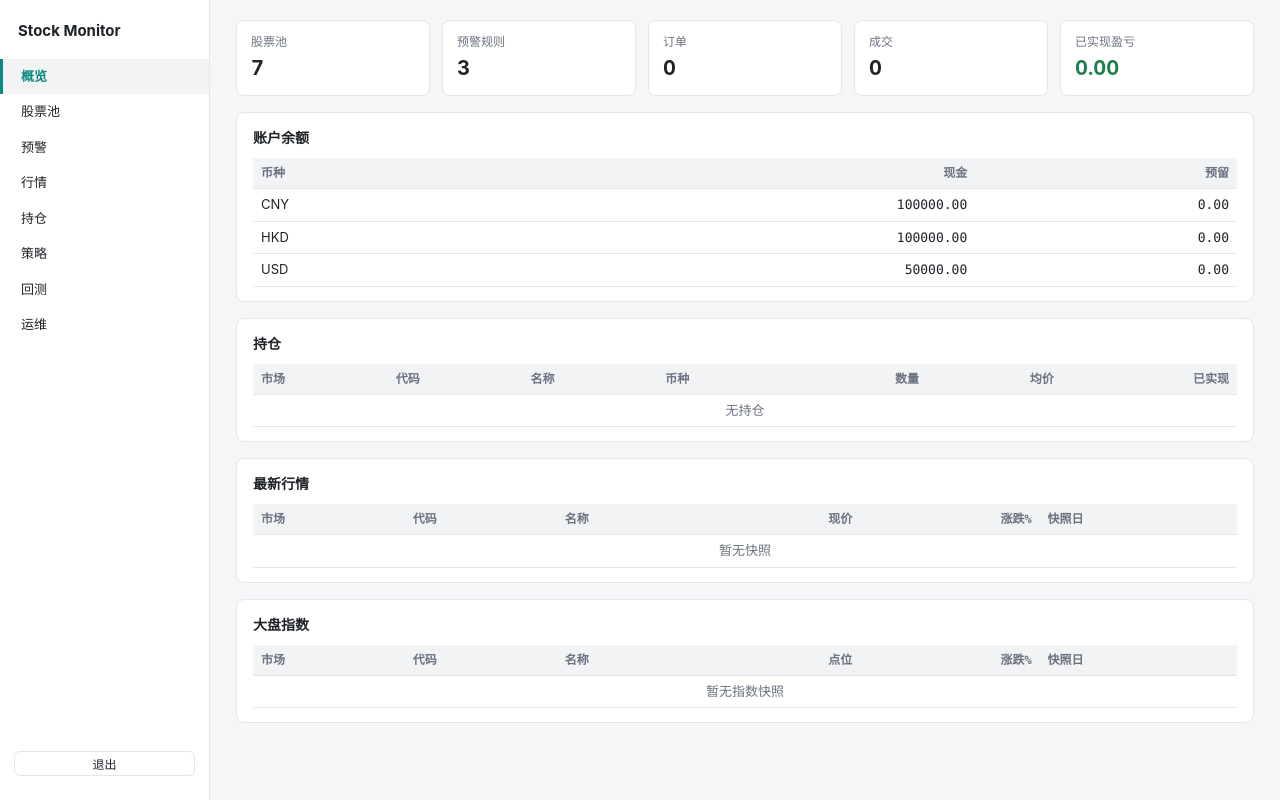
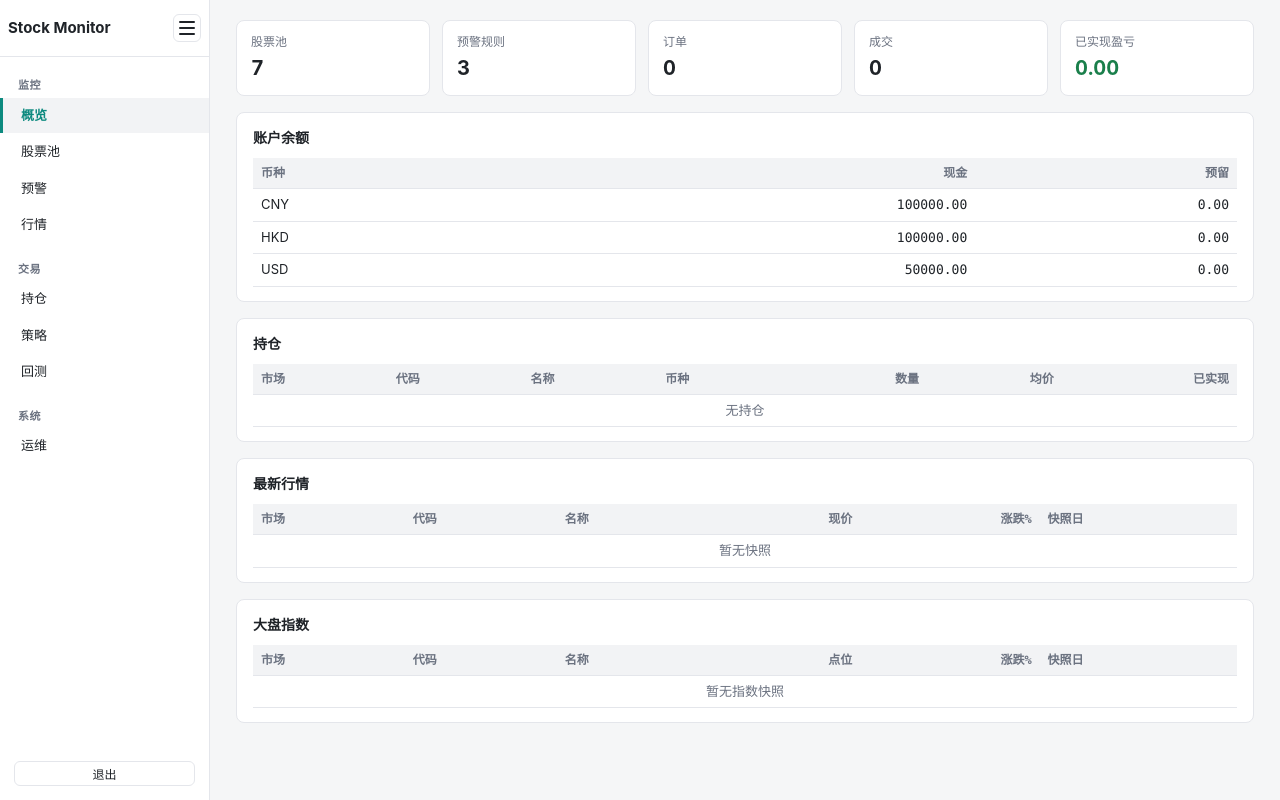
Before and after one commit to he2dou/stock-monitor, a FastAPI app: page / in a window 1280 px wide. Run offline with FastAPI, Linux system fonts and the light colour scheme.

Commit message:
feat: enhance web interface with collapsible sidebar and improved navigation structure

```diff
--- a/src/web/deps.py
+++ b/src/web/deps.py
@@ -12,14 +12,20 @@ BASE_DIR = WEB_DIR.parent.parent
 CONFIG_DIR = BASE_DIR / "config"
 
 NAV = [
-    ("概览", "/"),
-    ("股票池", "/watchlist"),
-    ("预警", "/alerts"),
-    ("行情", "/markets"),
-    ("持仓", "/portfolio"),
-    ("策略", "/strategies"),
-    ("回测", "/backtest"),
-    ("运维", "/ops"),
+    ("监控", [
+        ("概览", "/"),
+        ("股票池", "/watchlist"),
+        ("预警", "/alerts"),
+        ("行情", "/markets"),
+    ]),
+    ("交易", [
+        ("持仓", "/portfolio"),
+        ("策略", "/strategies"),
+        ("回测", "/backtest"),
+    ]),
+    ("系统", [
+        ("运维", "/ops"),
+    ]),
 ]
 
 
--- a/src/web/static/styles.css
+++ b/src/web/static/styles.css
@@ -12,15 +12,25 @@ a:hover{text-decoration:underline}
 .mono.sm{font-size:11px;color:var(--muted)}
 .up{color:var(--up)}.down{color:var(--down)}
 .shell{display:flex;min-height:100vh}
-.side{width:210px;flex:0 0 210px;background:var(--panel);border-right:1px solid var(--line);display:flex;flex-direction:column;padding:14px 0}
-.brand{display:block;padding:6px 18px 16px;font-weight:700;font-size:15px;color:var(--ink)}
-.side nav{display:flex;flex-direction:column}
+.side{width:210px;flex:0 0 210px;background:var(--panel);border-right:1px solid var(--line);display:flex;flex-direction:column;padding:0;position:sticky;top:0;height:100vh;overflow-y:auto;overflow-x:hidden;transition:width .2s ease,flex-basis .2s ease}
+.side-head{display:flex;align-items:center;justify-content:space-between;padding:14px 8px 14px 0;border-bottom:1px solid var(--line);flex:0 0 auto}
+.side-head .brand{padding:0 8px;font-weight:700;font-size:15px;color:var(--ink);white-space:nowrap;overflow:hidden}
+.nav-toggle{flex:0 0 auto;width:28px;height:28px;border:1px solid var(--line);border-radius:6px;background:var(--panel);cursor:pointer;display:flex;flex-direction:column;justify-content:center;align-items:center;gap:4px;padding:0}
+.nav-toggle:hover{background:var(--code-bg)}
+.nav-toggle-bar{display:block;width:16px;height:2px;background:var(--ink);border-radius:1px;transition:opacity .2s,transform .2s}
+.collapsed .nav-toggle-bar:nth-child(1){transform:translateY(6px) rotate(45deg)}
+.collapsed .nav-toggle-bar:nth-child(2){opacity:0}
+.collapsed .nav-toggle-bar:nth-child(3){transform:translateY(-6px) rotate(-45deg)}
+.side nav{display:flex;flex-direction:column;gap:2px;padding:10px 0;flex:1 1 auto}
 .nav-link{padding:8px 18px;color:var(--ink);border-left:3px solid transparent}
 .nav-link:hover{background:var(--code-bg);text-decoration:none}
 .nav-link.active{border-left-color:var(--accent);color:var(--accent);font-weight:600;background:var(--code-bg)}
-.logout{margin-top:auto;padding:10px 14px}
+.nav-group{display:flex;flex-direction:column;gap:1px}
+.nav-group-title{padding:10px 18px 3px;font-size:11px;font-weight:600;color:var(--muted);letter-spacing:.5px;text-transform:uppercase;white-space:nowrap;overflow:hidden}
+.nav-group:not(:first-child) .nav-group-title{margin-top:6px}
+.logout{margin-top:auto;padding:10px 14px 14px;flex:0 0 auto}
 .logout button{width:100%}
-.main{flex:1;min-width:0;padding:20px 26px;max-width:1180px}
+.main{flex:1;min-width:0;padding:20px 26px;max-width:1180px;margin:0 auto}
 section{background:var(--panel);border:1px solid var(--line);border-radius:8px;padding:14px 16px;margin-bottom:16px}
 h2{margin:0 0 10px;font-size:14px;font-weight:600}
 table{width:100%;border-collapse:collapse;font-size:13px}
@@ -65,3 +75,10 @@ td.num,th.num{text-align:right}
 .login label{display:flex;flex-direction:column;gap:4px;font-size:12px;color:var(--muted)}
 .login input{padding:8px;border:1px solid var(--line);border-radius:6px;font-size:14px}
 .login .btn{padding:9px}
+
+/* collapsed sidebar */
+.side.collapsed{width:0;flex:0 0 0;border-right-color:transparent}
+.side.collapsed .side-head .brand,
+.side.collapsed nav,
+.side.collapsed .logout{display:none}
+.side.collapsed .nav-toggle{position:fixed;top:14px;left:10px;z-index:100}
--- a/src/web/templates/base.html
+++ b/src/web/templates/base.html
@@ -8,11 +8,23 @@
 </head>
 <body>
 <div class="shell">
-  <aside class="side">
-    <a class="brand" href="/">Stock Monitor</a>
+  <aside class="side" id="sidebar">
+    <div class="side-head">
+      <a class="brand" href="/">Stock Monitor</a>
+      <button type="button" class="nav-toggle" id="navToggle" aria-label="toggle nav" title="收缩/展开菜单">
+        <span class="nav-toggle-bar"></span>
+        <span class="nav-toggle-bar"></span>
+        <span class="nav-toggle-bar"></span>
+      </button>
+    </div>
     <nav>
-    {% for label, href in nav %}
-      <a href="{{ href }}" class="nav-link{% if active == label %} active{% endif %}">{{ label }}</a>
+    {% for group_name, items in nav %}
+      <div class="nav-group">
+        <div class="nav-group-title">{{ group_name }}</div>
+      {% for label, href in items %}
+        <a href="{{ href }}" class="nav-link{% if active == label %} active{% endif %}">{{ label }}</a>
+      {% endfor %}
+      </div>
     {% endfor %}
     </nav>
     <form method="post" action="/logout" class="logout"><button class="btn sm" type="submit">退出</button></form>
@@ -22,5 +34,17 @@
     {% block content %}{% endblock %}
   </main>
 </div>
+<script>
+(function(){
+  var s=document.getElementById("sidebar");
+  var t=document.getElementById("navToggle");
+  var k="sm_sidebar";
+  if(localStorage.getItem(k)==="1"){s.classList.add("collapsed");}
+  t.addEventListener("click",function(){
+    s.classList.toggle("collapsed");
+    localStorage.setItem(k,s.classList.contains("collapsed")?"1":"0");
+  });
+})();
+</script>
 </body>
 </html>
```
Also changed, not shown: README.md, 1 other file.
